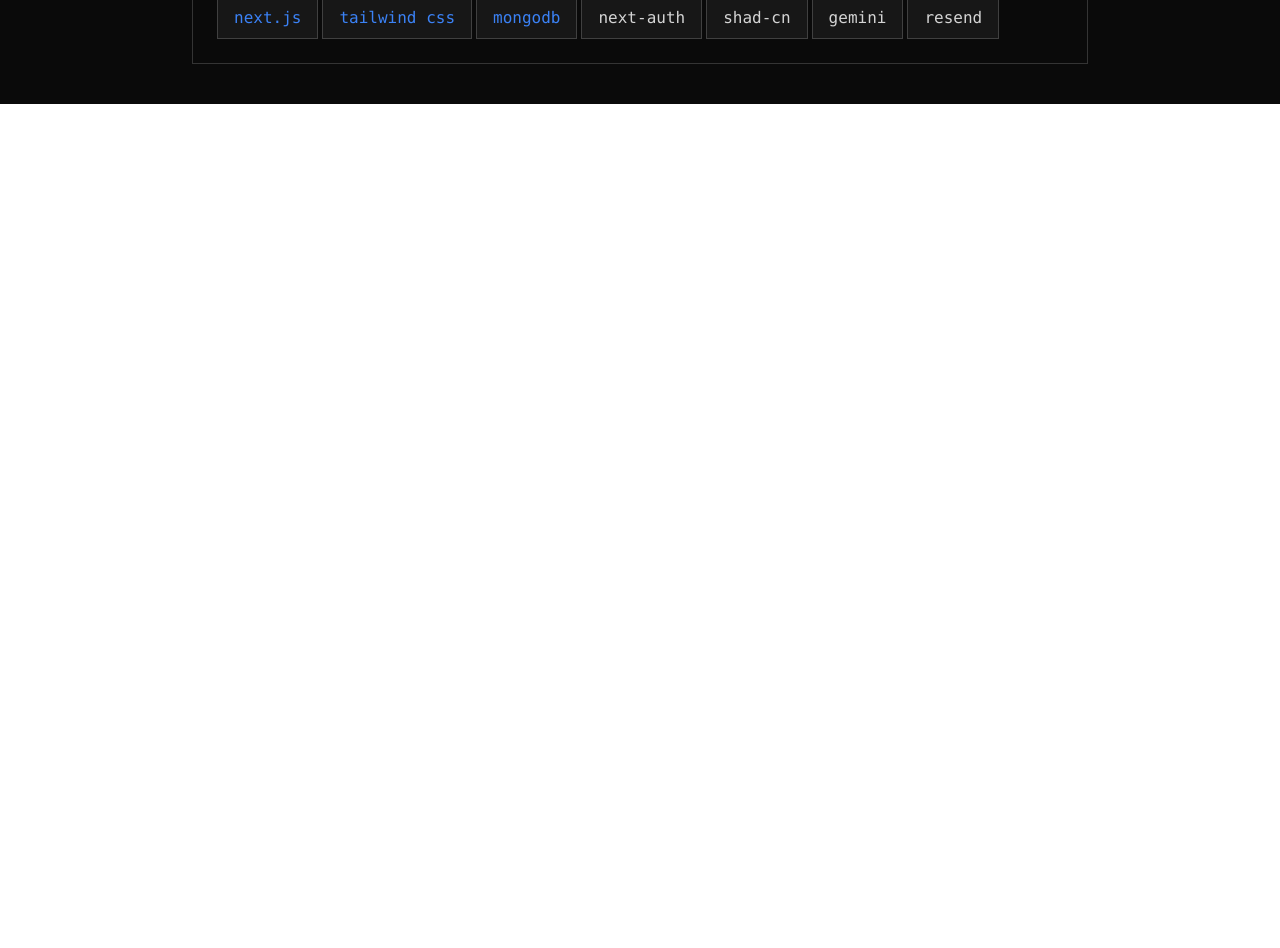
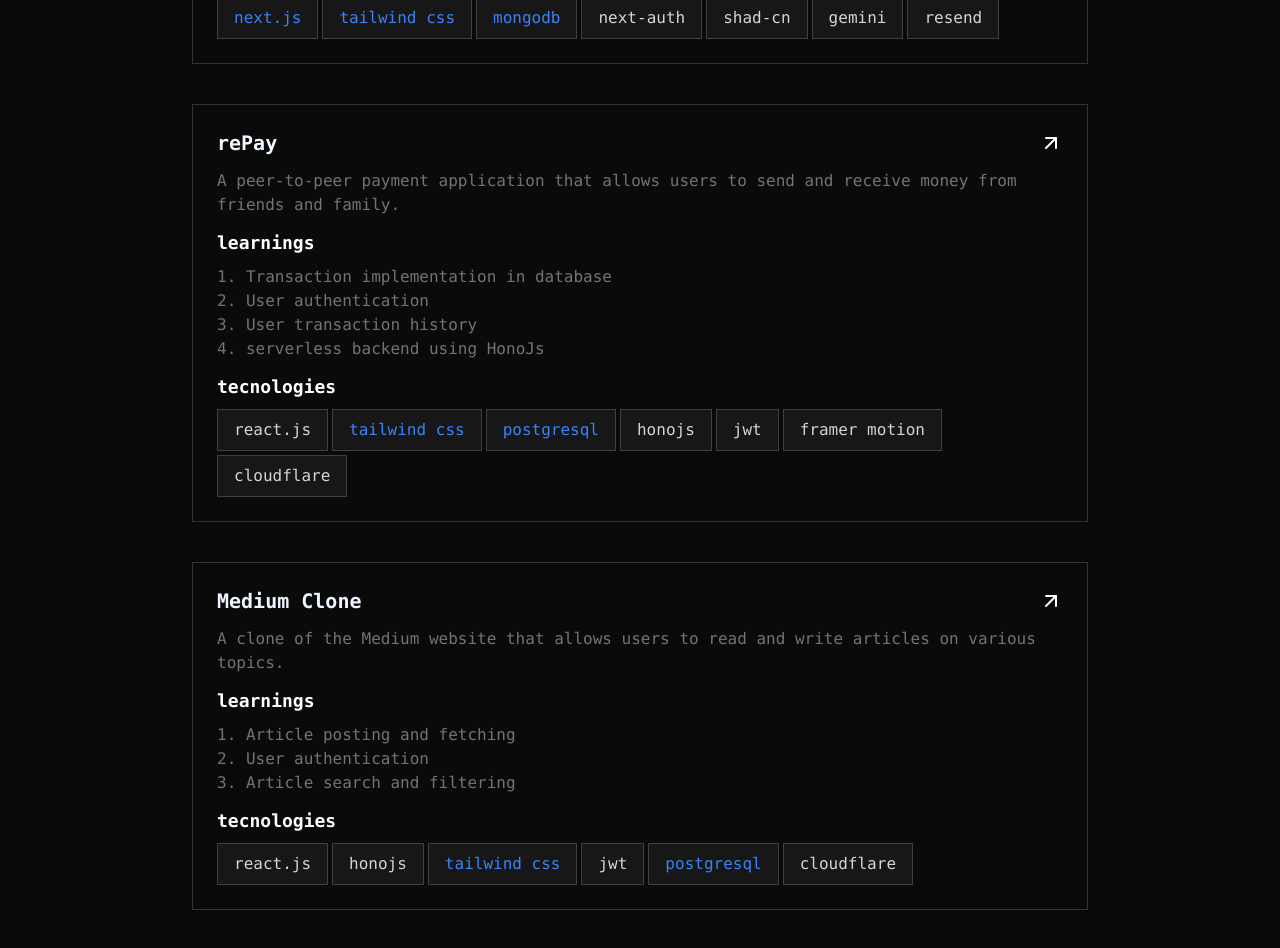
Before and after one commit to hanuchaudhary/PortfolioOg, a Next.js app: page /projects in a window 1280 px wide. Shown: the part 1760-2708 px from the top of the page. Before the commit the page ends 1864 px from the top, so only its background shows below. Built offline with nearby package versions, Linux system fonts and the light colour scheme.

Commit message:
Added two prev projects

```diff
--- a/src/app/Data/data.ts
+++ b/src/app/Data/data.ts
@@ -43,7 +43,7 @@
         id: 1,
         title: "CoursePros",
         description: "An online learning platform for students and teachers. It allows users to purchase courses, take classes, and track their learning progress.",
-        technologies: ["next-js", "tailwind Css", "postgreSQL", "auth.js", "razorpay","framer-motion","shadcn-ui"],
+        technologies: ["next-js", "tailwind Css", "postgreSQL", "auth.js", "razorpay", "framer-motion", "shadcn-ui"],
         learnings: [
             "First Next.js app, learning Next.js app routing",
             "payment gateway integration, using Razorpay",
@@ -101,6 +101,47 @@
             "resend",
         ],
     },
+    {
+        id: 5,
+        title: "rePay",
+        description: "A peer-to-peer payment application that allows users to send and receive money from friends and family.",
+        liveLink: "https://repay-three.vercel.app/",
+        githubLink: "https://github.com/hanuchaudhary/paytm-react",
+        learnings: [
+            "Transaction implementation in database",
+            "User authentication",
+            "User transaction history",
+            "serverless backend using HonoJs",
+        ],
+        technologies: [
+            "react.js",
+            "Tailwind Css",
+            "postgreSQL",
+            "HonoJs",
+            "JWT",
+            "Framer Motion",
+            "cloudflare",
+        ],
+    }, {
+        id: 6,
+        title: "Medium Clone",
+        description: "A clone of the Medium website that allows users to read and write articles on various topics.",
+        liveLink: "https://medium-blog-6pkc.vercel.app/",
+        githubLink: "https://github.com/hanuchaudhary/medium-blog",
+        learnings: [
+            "Article posting and fetching",
+            "User authentication",
+            "Article search and filtering",
+        ],
+        technologies: [
+            "react.js",
+            "HonoJs",
+            "Tailwind Css",
+            "JWT",
+            "postgreSQL",
+            "cloudflare",
+        ],
+    }
 ];
 
 export const OpenSourceContributions: OpenSourceContribution[] = [
--- a/src/app/writings/page.tsx
+++ b/src/app/writings/page.tsx
@@ -3,7 +3,7 @@
 import React from 'react'
 
 export const metadata: Metadata = {
-  title: "Writing | Kush Chaudhary",
+  title: "Writings | Kush Chaudhary",
   description: "Writings I have",
 };
 
```
